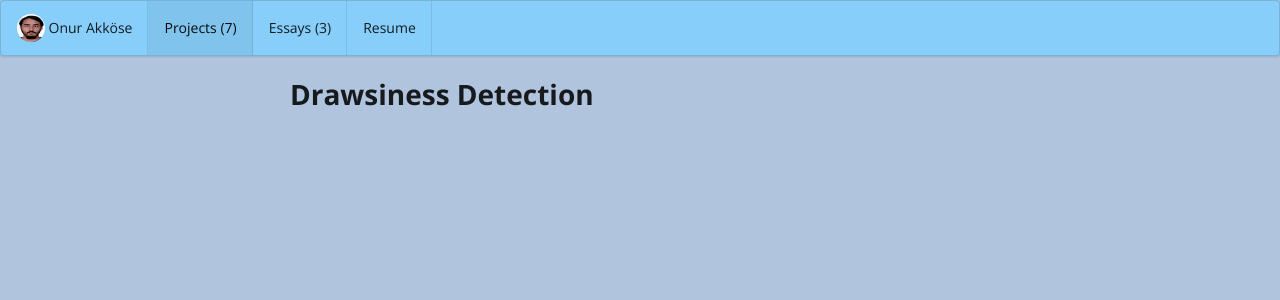
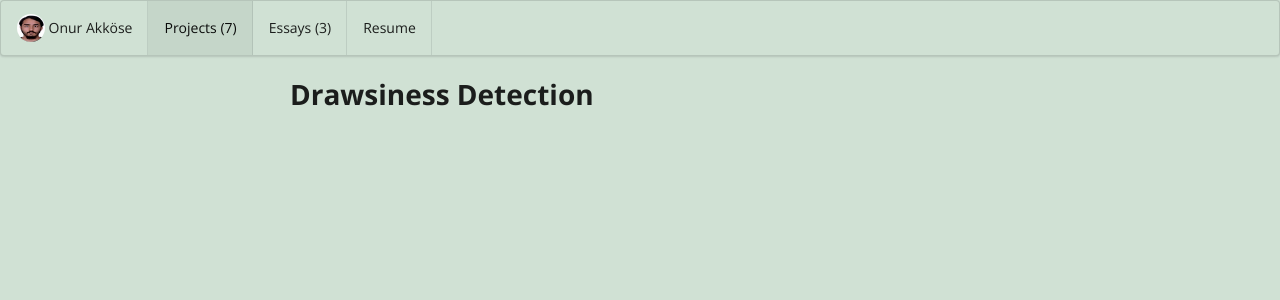
Before and after one commit to OnurAkkose/OnurAkkose.github.io, a Jekyll site: the page built from projects/project-2.md, in a window 1280 px wide. Shown: the top 300 px of the page. Built offline with Jekyll 4.4.1, drawn with Linux system fonts in a browser that asks for light colours.

Commit message:
Update stylesheet-customizations.scss

```diff
--- a/css/stylesheet-customizations.scss
+++ b/css/stylesheet-customizations.scss
@@ -7,12 +7,12 @@
 
 // Customize the background color
 body {
-  background-color: lightsteelblue;
+  background-color: #D0E1D4;
 }
 
 // Customize the menubar color
 .ui.menu {
-  background: lightskyblue;
+  background: #D0E1D4;
 }
 
 // Customize the home page icon colors
```
